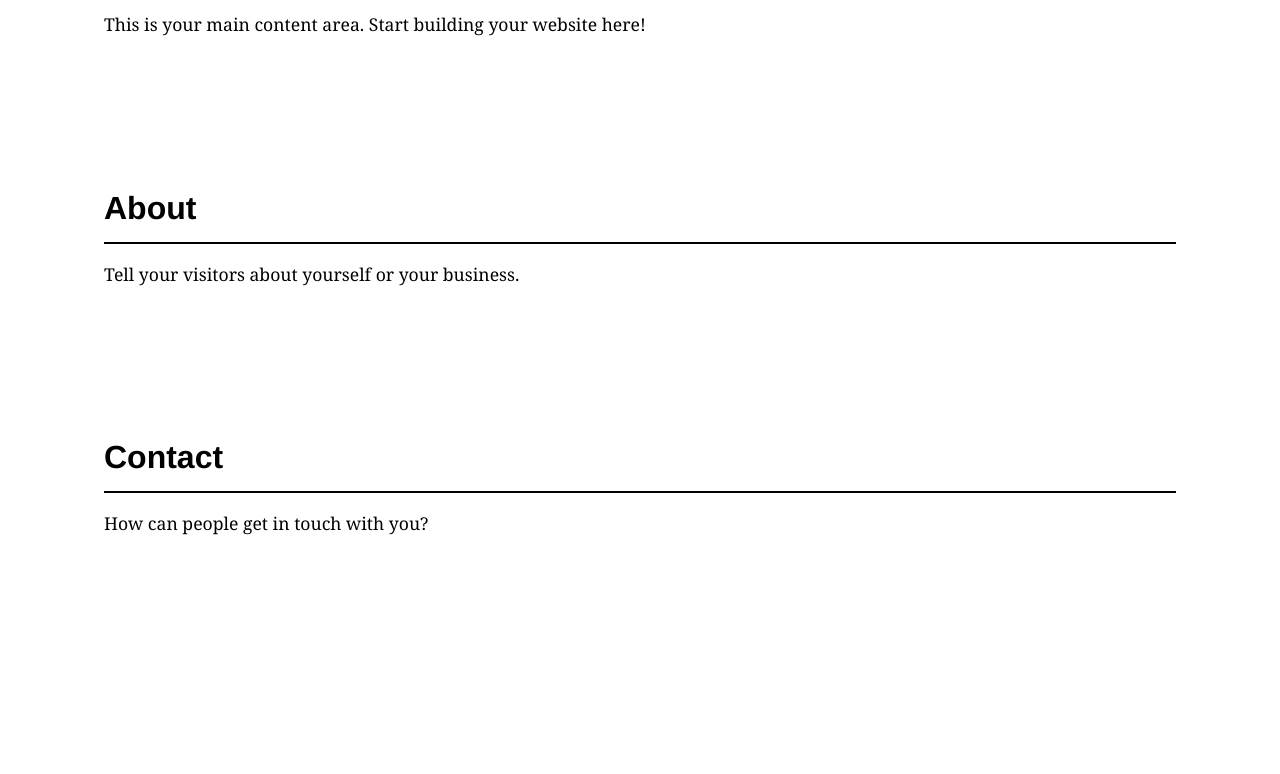
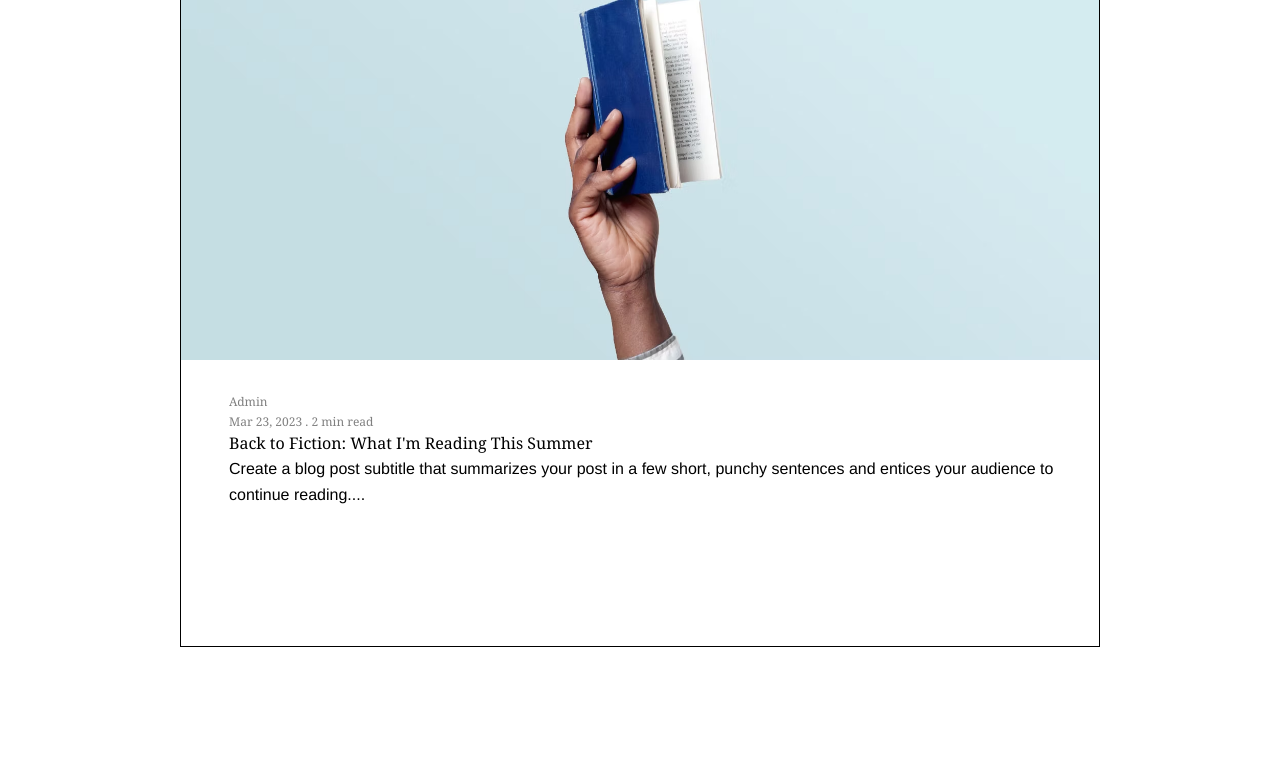
Before and after one commit to Rohan-creater/blog, a plain HTML site: page index.html in a window 1280 px wide. Shown: the part 530-1304 px from the top of the page. Drawn offline with Linux system fonts and the light colour scheme.

Commit message:
add hero image

```diff
--- a/index.html
+++ b/index.html
@@ -3,32 +3,8 @@
 <head>
     <meta charset="UTF-8">
     <meta name="viewport" content="width=device-width, initial-scale=1.0">
-    <meta name="description" content="Your page description here">
-    <meta name="keywords" content="your, keywords, here">
-    <meta name="author" content="Your Name">
+    <link rel="stylesheet" href="styles.css">
 
-    <!-- Open Graph / Facebook -->
-    <meta property="og:type" content="website">
-    <meta property="og:url" content="https://yourdomain.com/">
-    <meta property="og:title" content="Your Page Title">
-    <meta property="og:description" content="Your page description here">
-    <meta property="og:image" content="https://yourdomain.com/og-image.jpg">
-
-    <!-- Twitter -->
-    <meta property="twitter:card" content="summary_large_image">
-    <meta property="twitter:url" content="https://yourdomain.com/">
-    <meta property="twitter:title" content="Your Page Title">
-    <meta property="twitter:description" content="Your page description here">
-    <meta property="twitter:image" content="https://yourdomain.com/og-image.jpg">
-
-    <!-- Favicon -->
-    <link rel="icon" type="image/x-icon" href="/favicon.ico">
-    <link rel="apple-touch-icon" sizes="180x180" href="/apple-touch-icon.png">
-    <link rel="icon" type="image/png" sizes="32x32" href="/favicon-32x32.png">
-    <link rel="icon" type="image/png" sizes="16x16" href="/favicon-16x16.png">
-
-    <!-- CSS -->
-    <link rel="stylesheet" href="styles.css">
 
     <title>Your Page Title</title>
 </head>
@@ -45,7 +21,7 @@
                 <li><a href="#about">About</a></li>
                 <li><a href="#contact">My Blog</a></li>
                 <li><a href="#contact">Contact</a></li>
-                <li><a href="#contact">search</a></li>
+                <li><a>Search</a></li>
                 <li class="icons"><a href="#contact">icons</a></li>
             </ul>
         </div>
@@ -54,9 +30,20 @@
 
     <!-- Main Content -->
     <main>
-        <section id="home">
-            <h1>Welcome to Your Website</h1>
-            <p>This is your main content area. Start building your website here!</p>
+        <section>
+            <div class="hero">
+                <div class="hero-img">
+                    <!-- <img src="./images/hero-img.avif" alt="hero-img"> -->
+                </div>
+                <div class="hero-content">
+                    <date>
+                        <p>Admin</p>
+                        <p>Mar 23, 2023 . 2 min read</p>
+                    </date>
+                    <div class="herotitle">Back to Fiction: What I'm Reading This Summer</div>
+                    <text>Create a blog post subtitle that summarizes your post in a few short, punchy sentences and entices your audience to continue reading....</text>
+                </div>
+            </div>
         </section>
 
         <section id="about">
--- a/styles.css
+++ b/styles.css
@@ -11,6 +11,19 @@ body {
 }
 
 /* Typography */
+date {
+    font-size: 12px;
+    color: gray;
+}
+
+text{
+    color: #3c3c3c;
+    font-size: 16px;
+    font-weight: 300;
+    font-family: 'Helvetica Neue', Arial, sans-serif;
+    color: black;
+}
+
 h1, h2, h3, h4, h5, h6 {
     font-family: 'Helvetica Neue', Arial, sans-serif;
     font-weight: 600;
@@ -28,10 +41,9 @@ h2 {
     padding-bottom: 0.5rem;
 }
 
-p {
-    margin-bottom: 1rem;
+/* p {
     font-size: 1.1rem;
-}
+} */
 
 /* Header Styles */
 header {
@@ -39,6 +51,7 @@ header {
 }
 
 .header-title {
+    color: #3c3c3c;
     text-align: center;
     font-size: 1.3rem;
     font-weight: 300;
@@ -122,6 +135,9 @@ main {
 }
 
 section {
+    display: flex;
+    justify-content: center;
+    align-items: center;
     margin-bottom: 4rem;
     padding: 2rem;
     border-radius: 10px;
@@ -130,6 +146,25 @@ section {
 
 section:hover {
     transform: translateY(-5px);
+}
+
+/* Hero Section */
+.hero{
+    display:flex;
+    flex-direction: column;
+    width: 920px;
+    height: 717px;
+    border: 1px solid black;
+    margin-bottom: 2rem;
+}
+.hero-img{
+    width: 100%;
+    height:60%;
+    background-image: url("./images/hero-img.avif");
+    background-size: cover;
+}
+.hero-content{
+    margin: 2rem 0 2rem 3rem;
 }
 
 /* Footer */
```
Also changed, not shown: images/hero-img.avif (added).
